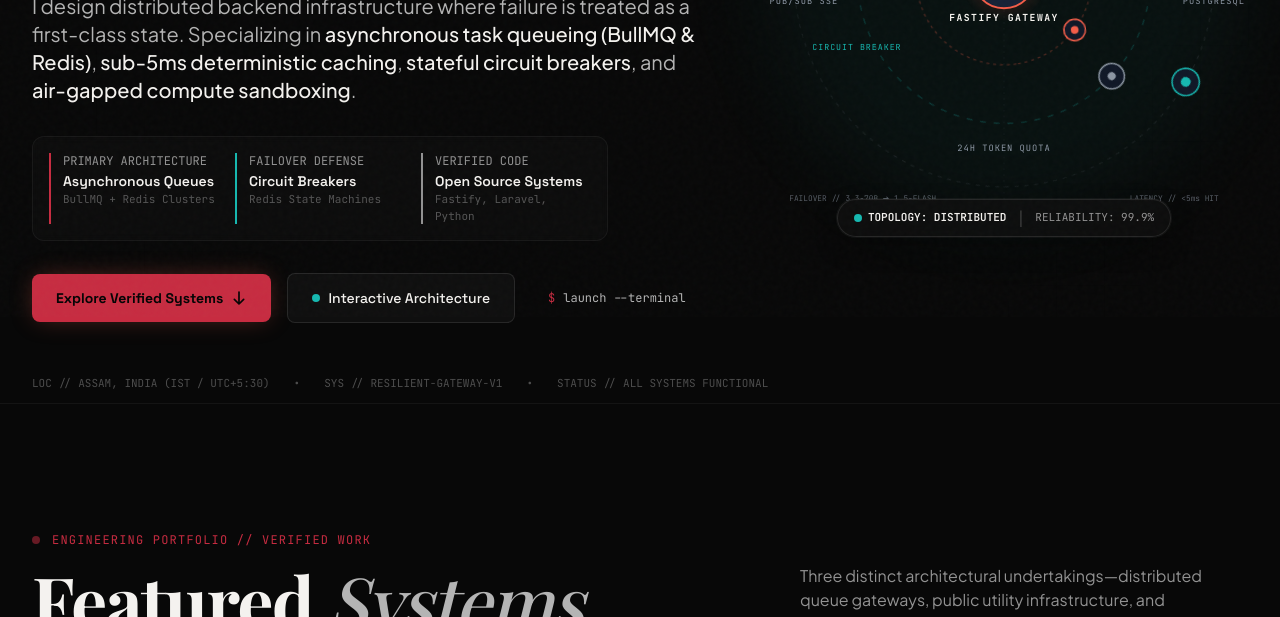
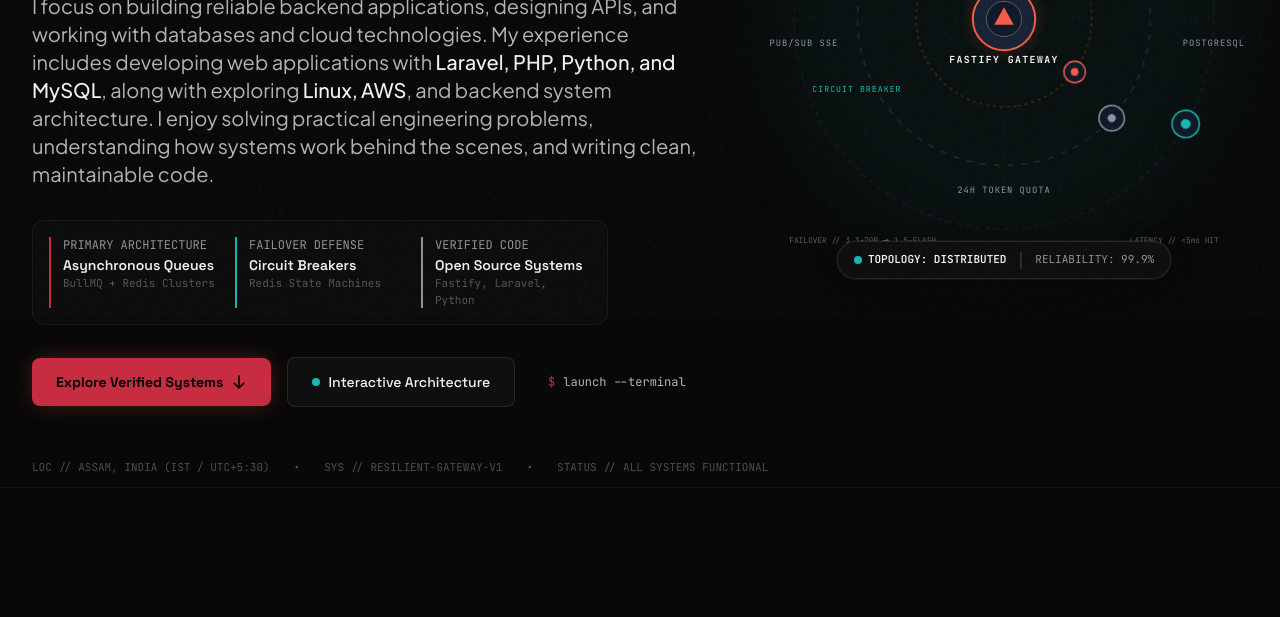
Before and after one commit to MrinmoyBrh/mrinmoy, an Astro site: page / in a window 1280 px wide. Shown: the part 483-1100 px from the top of the page. Built offline with nearby package versions, Linux system fonts and the light colour scheme; Astro itself is replaced by a stand-in of ours; a web font is replaced by a local one.

Commit message:
Update hero description paragraph with professional background summary

```diff
--- a/src/components/Hero.astro
+++ b/src/components/Hero.astro
@@ -37,7 +37,7 @@ import OrbitalVisual from './OrbitalVisual.astro';
 
         <!-- High-Impact Technical Mission Statement -->
         <p class="text-lg sm:text-xl text-smoke-light font-normal leading-relaxed max-w-2xl mb-8">
-          I design distributed backend infrastructure where failure is treated as a first-class state. Specializing in <strong class="text-pearl font-medium">asynchronous task queueing (BullMQ & Redis)</strong>, <strong class="text-pearl font-medium">sub-5ms deterministic caching</strong>, <strong class="text-pearl font-medium">stateful circuit breakers</strong>, and <strong class="text-pearl font-medium">air-gapped compute sandboxing</strong>.
+          I focus on building reliable backend applications, designing APIs, and working with databases and cloud technologies. My experience includes developing web applications with <strong class="text-pearl font-medium">Laravel, PHP, Python, and MySQL</strong>, along with exploring <strong class="text-pearl font-medium">Linux, AWS</strong>, and backend system architecture. I enjoy solving practical engineering problems, understanding how systems work behind the scenes, and writing clean, maintainable code.
         </p>
 
         <!-- Engineering Badges / Proof Strip -->
```
